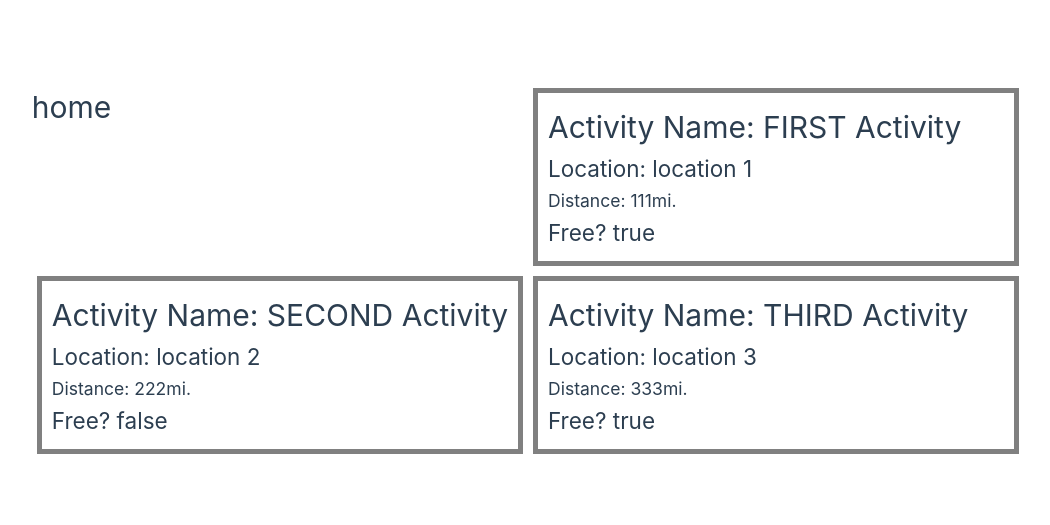
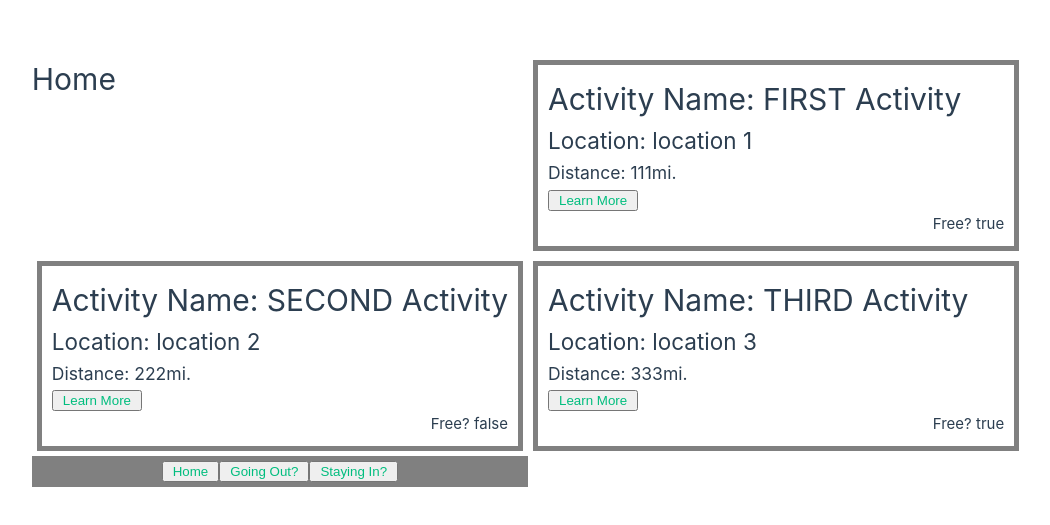
Before and after one commit to gabaddotey/notBlocked_RT, a Vue app: page /home in a window 1280 px wide. Shown: the part 129-654 px from the top of the page, without its empty margins (112-1162 px from the left). Built offline with nearby package versions, Linux system fonts and the light colour scheme; the HTML template or start-up script is replaced by a standard one.

Commit message:
navbar on homepage, imported Gemini, learn more buttons on eventpreview

```diff
--- a/package.json
+++ b/package.json
@@ -16,6 +16,7 @@
     "format": "prettier --write src/"
   },
   "dependencies": {
+    "@google/generative-ai": "^0.22.0",
     "pinia": "^2.3.1",
     "vue": "^3.5.13",
     "vue-router": "^4.5.0"
--- a/src/components/EventPreview.vue
+++ b/src/components/EventPreview.vue
@@ -1,14 +1,13 @@
 <script setup lang="ts">
-import { useRoute } from 'vue-router'
-import {ref,watch, defineComponent, getCurrentInstance, onMounted } from 'vue'
-import getActivity from '@/stores/activities.ts'
-
-defineProps({
+const props = defineProps({
+  activityId: Number,
   activityName: String,
   activityLocation: String,
   activityDistance: Number,
   isFree:Boolean
 })
+
+const eventLink = "/event/"+(props.activityId?.toString())
 
 </script>
 
@@ -17,8 +16,8 @@ defineProps({
     <h1>Activity Name: {{ activityName }}</h1>
     <h2>Location: {{ activityLocation }}</h2>
     <h3>Distance: {{ activityDistance }}mi.</h3>
-
-    <h2>Free? {{ isFree }}</h2>
+    <button><RouterLink :to= eventLink>Learn More</RouterLink></button>
+    <h2 class="price">Free? {{ isFree }}</h2>
   </div>
 </template>
 
@@ -28,4 +27,8 @@ div{
   padding: 10px;
   margin: 5px;
 }
+.price{
+  text-align: right;
+  font-size: 15px;
+}
 </style>
--- a/src/components/MultiSelect.vue
+++ b/src/components/MultiSelect.vue
@@ -6,7 +6,6 @@ import {prefStore, type Answer} from '@/stores/preferences.ts'
 
 
 const router = useRoute()
-
 
 var questionTitle: string
 var questionOptions: string[]
--- /dev/null
+++ b/src/components/NavBar.vue
@@ -0,0 +1,24 @@
+<script setup lang="ts">
+
+
+</script>
+
+<template>
+
+  <div>
+    <button><RouterLink to="/home">Home</RouterLink></button>
+    <button><RouterLink to="/home">Going Out?</RouterLink></button>
+    <button><RouterLink to="/home">Staying In?</RouterLink></button>
+  </div>
+</template>
+
+<style scoped>
+div{
+  width:100%;
+  height: fit-content;
+  background-color:grey;
+  display: inline-flex;
+  padding: 5px;
+  justify-content: center;
+}
+</style>
--- a/src/stores/activities.ts
+++ b/src/stores/activities.ts
@@ -1,5 +1,5 @@
 interface Activity {
-  id: number
+  activityId: number
   activityName: string
   activityDate: string
   isFree: boolean
@@ -8,11 +8,10 @@ interface Activity {
 }
 
 export const activityList: Map<number, Activity> = new Map<number, Activity>([
-  [1, { id: 1, activityName: 'FIRST Activity', activityDate:"activityDate of 1st activity", isFree:true, activityLocation:"location 1", activityDistance:111}],
-  [2, { id: 2, activityName: 'SECOND Activity', activityDate:"activityDate of 2nd activity", isFree:false, activityLocation:"location 2", activityDistance:222}],
-  [3, { id: 3, activityName: 'THIRD Activity', activityDate:"activityDate of 3rd activity", isFree:true, activityLocation:"location 3", activityDistance:333}],
+  [1, { activityId: 1, activityName: 'FIRST Activity', activityDate:"activityDate of 1st activity", isFree:true, activityLocation:"location 1", activityDistance:111}],
+  [2, { activityId: 2, activityName: 'SECOND Activity', activityDate:"activityDate of 2nd activity", isFree:false, activityLocation:"location 2", activityDistance:222}],
+  [3, { activityId: 3, activityName: 'THIRD Activity', activityDate:"activityDate of 3rd activity", isFree:true, activityLocation:"location 3", activityDistance:333}],
 ])
-
 
 export function getActivityList(): Map<number, Activity> {
   return activityList
--- a/src/stores/preferences.ts
+++ b/src/stores/preferences.ts
@@ -1,3 +1,4 @@
+import { parseConfigFileTextToJson } from 'typescript'
 import { ref, reactive } from 'vue'
 
 export type Answer = {
@@ -29,5 +30,8 @@ export const prefStore = reactive({
   },
   getAnswer(questionId: number): Answer | undefined {
     return this.preferences.get(questionId)
+  },
+  asJson(): string {
+    return JSON.stringify(this.preferences)
   }
 })
--- a/src/views/HomeView.vue
+++ b/src/views/HomeView.vue
@@ -1,18 +1,33 @@
 <script setup lang="ts">
 import {getActivityList, getActivity} from '@/stores/activities.ts'
 import EventPreview from '../components/EventPreview.vue'
+import NavBar from '@/components/NavBar.vue';
+import type { forEachChild } from 'typescript';
 
 var activityList = getActivityList()
 
+// const { GoogleGenerativeAI } = require("@google/generative-ai");
+
+// const genAI = new GoogleGenerativeAI("AIzaSyBG8ljS0XM6hxCOs_krne3o_4yL2o0EbYU");
+// const model = genAI.getGenerativeModel({ model: "gemini-2.0-flash" });
+
+// const prompt = "Explain how AI works";
+
+// const result = await model.generateContent(prompt);
+// console.log(result.response.text());
 
 </script>
 
 <template>
-  <h1>home</h1>
+  <h1>Home</h1>
 
   <div v-for="act in activityList">
-    <EventPreview :activityName= act[1].activityName :isFree=act[1].isFree :activityLocation=act[1].activityLocation
+    <EventPreview :activityId= act[1].activityId
+    :activityName= act[1].activityName :isFree=act[1].isFree
+    :activityLocation=act[1].activityLocation
     :activityDistance=act[1].activityDistance />
   </div>
 
+  <NavBar />
+
 </template>
```
Also changed, not shown: .idx/integrations.json (added), 1 other file (tests, documents, lock files or other folders).
